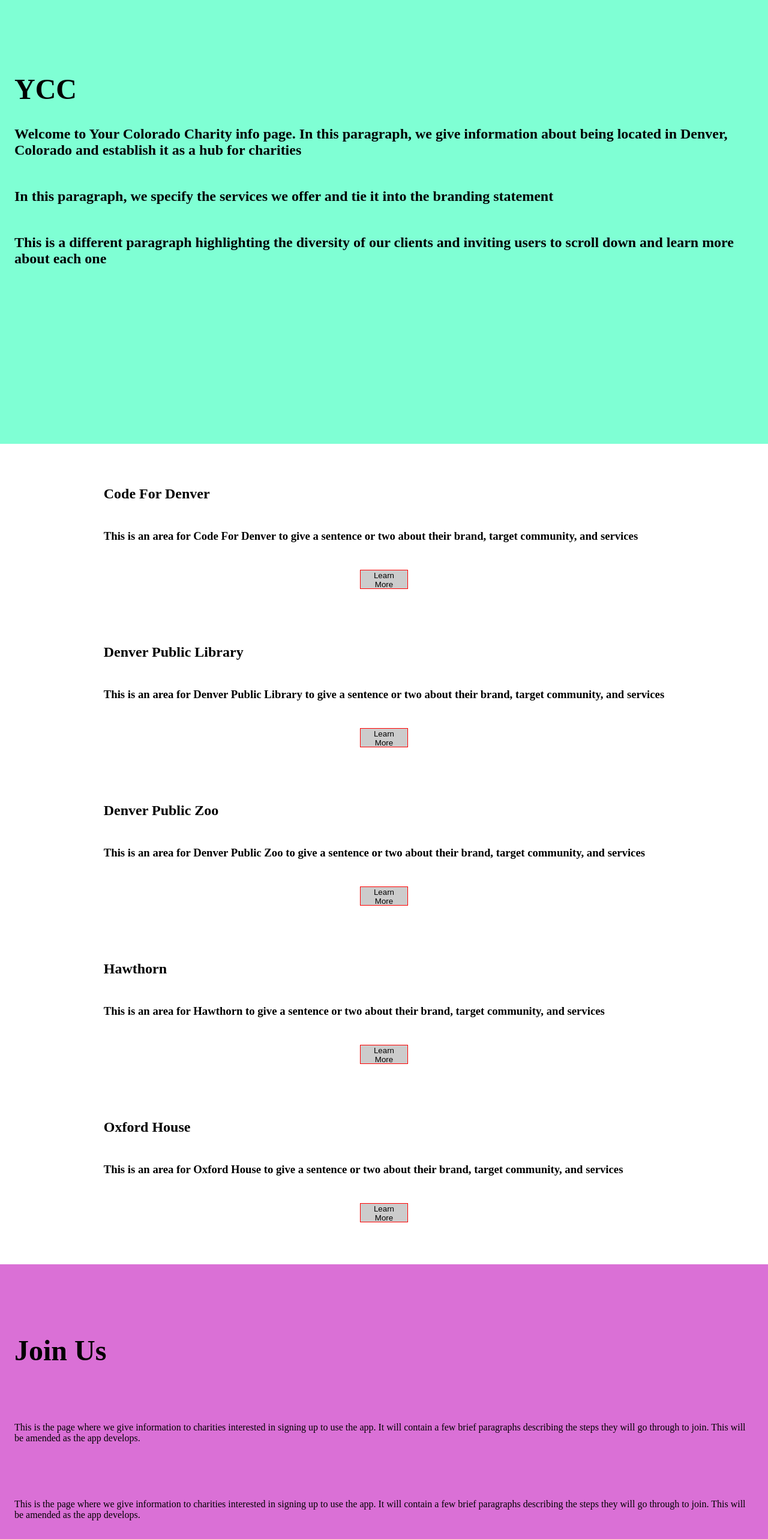
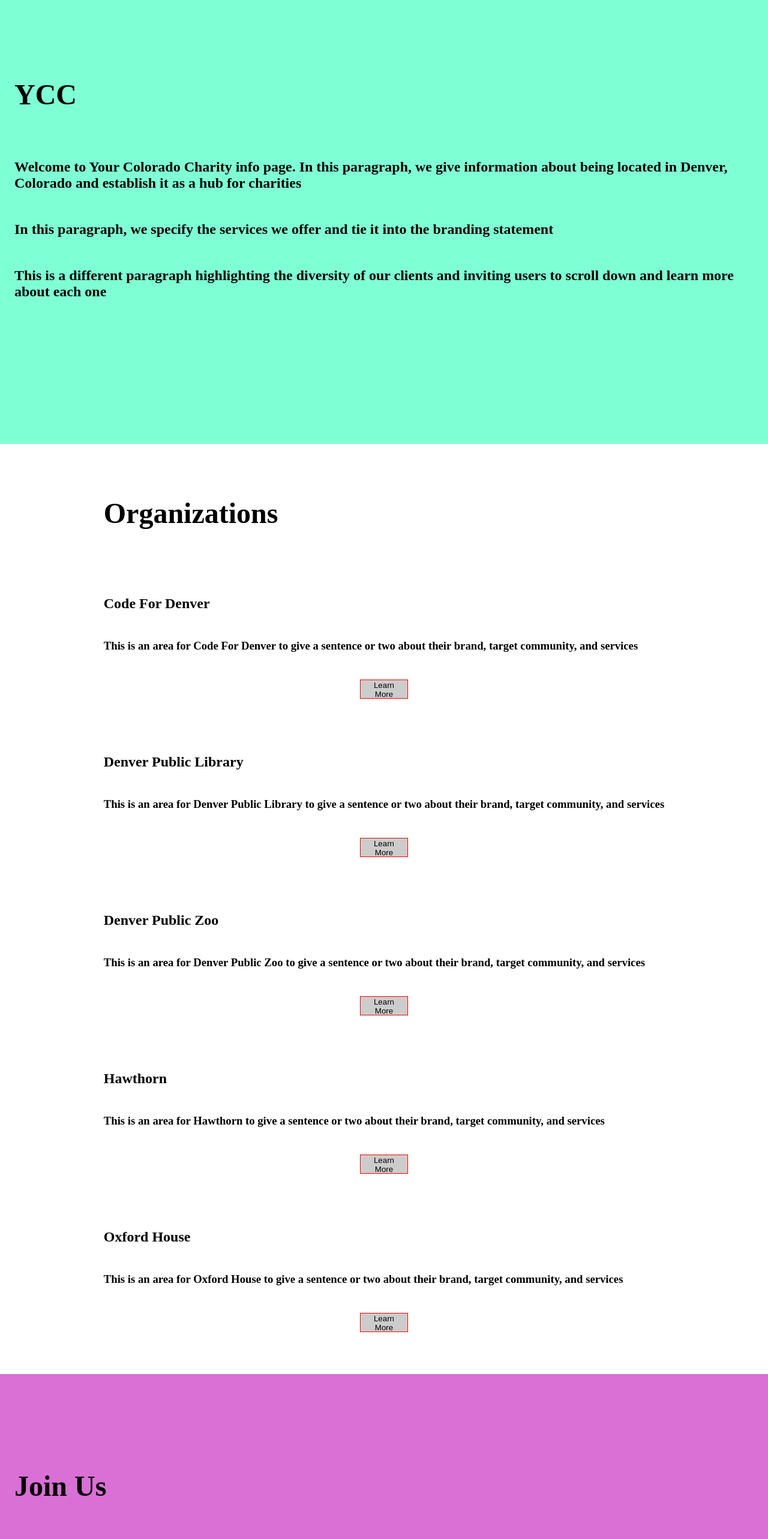
Before and after one commit to Luke-Mueller/ycc, a React (Create React App) app: page / in a window 1280 px wide. Shown: the part 940-3506 px from the top of the page at 60% size. Built offline with nearby package versions, Linux system fonts and the light colour scheme.

Commit message:
adjusts margins

```diff
--- a/src/Components/Cards/Cards.css
+++ b/src/Components/Cards/Cards.css
@@ -3,4 +3,5 @@
 }
 .Cards__h1 {
   font-size: 3rem;
+  margin: 4rem 0;
 }
--- a/src/Components/Cards/Cards.js
+++ b/src/Components/Cards/Cards.js
@@ -18,6 +18,7 @@
 
   return (
     <section className="Cards" id="charities">
+      <h1 className="Cards__h1">Organizations</h1>
       {cards}
     </section>
   )
--- a/src/Components/Home/Nav/Nav.js
+++ b/src/Components/Home/Nav/Nav.js
@@ -8,7 +8,7 @@
   const navItemsList = [
     { item: 'Home', elementId: 'home' },
     { item: 'YCC', elementId: 'about' },
-    { item: 'View charities', elementId: 'charities' },
+    { item: 'View Organizations', elementId: 'charities' },
     { item: 'Join the community', elementId: 'join' }
   ]
 
--- a/src/Components/JoinUs/JoinUs.css
+++ b/src/Components/JoinUs/JoinUs.css
@@ -10,6 +10,7 @@
 
 .JoinUs__h1 {
   font-size: 3rem;
+  margin: 4rem 0;
 }
 
 .JoinUs__a {
--- a/src/Components/YourColoradoCharity/YourColoradoCharity.css
+++ b/src/Components/YourColoradoCharity/YourColoradoCharity.css
@@ -10,6 +10,7 @@
 
 .YCC__h1 {
   font-size: 3rem;
+  margin: 4rem 0;
 }
 
 .YCC__h2 {
--- a/src/Components/YourColoradoCharity/YourColoradoCharity.js
+++ b/src/Components/YourColoradoCharity/YourColoradoCharity.js
@@ -6,7 +6,6 @@
   return (
     <section className="YCC" id="about">
       <h1 className="YCC__h1">YCC</h1>
-      <br/>
       <h2 className="YCC__h2">Welcome to Your Colorado Charity info page. In this paragraph, we give information about being located in Denver, Colorado and establish it as a hub for charities</h2>
       <br/>
       <h2 className="YCC__h2">In this paragraph, we specify the services we offer and tie it into the branding statement</h2>
```
